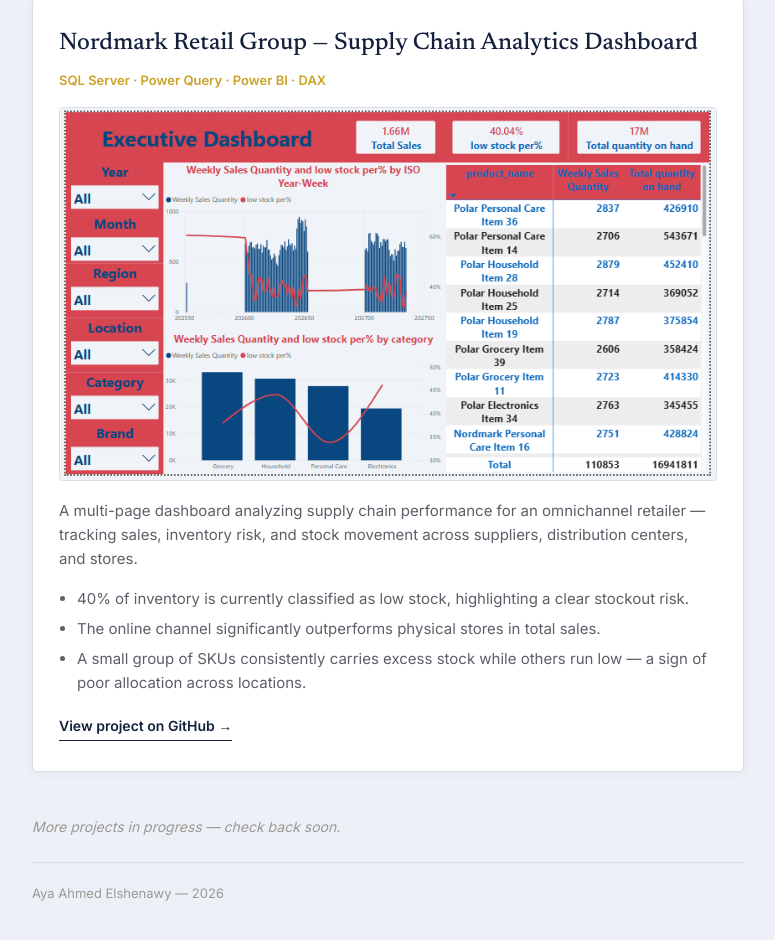
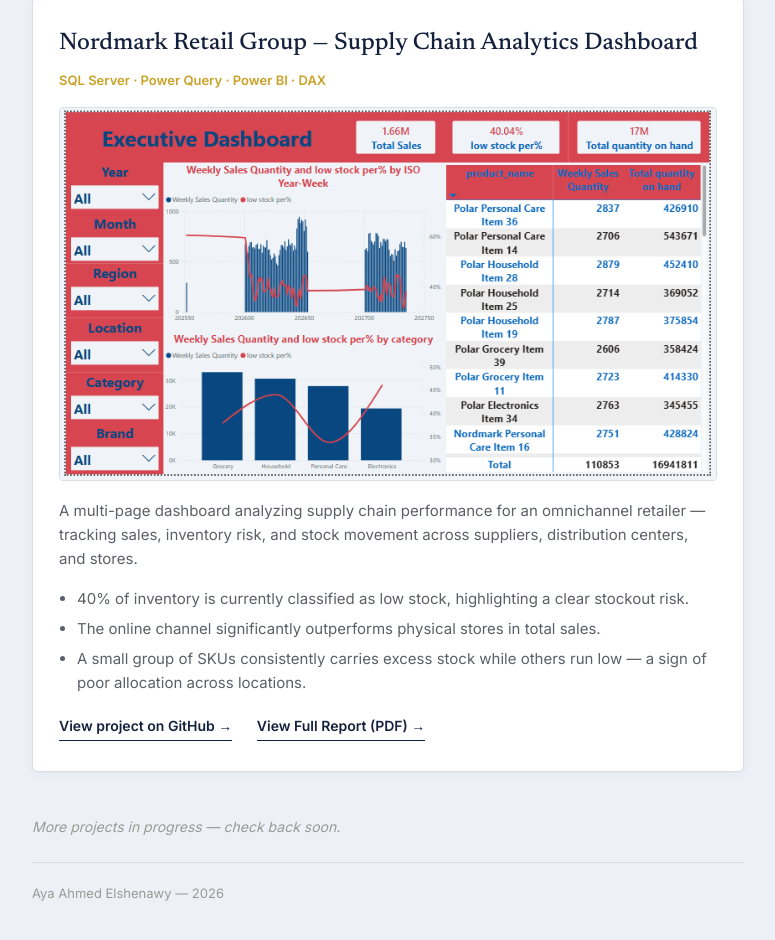
Before and after one commit to Aya1811/Aya1811.github.io, a plain HTML site: page index.html in a window 1280 px wide. Shown: the part 1855-2795 px from the top of the page, without its empty margins (252-1027 px from the left). Drawn offline with Linux system fonts and the light colour scheme.

Commit message:
Update index.html

```diff
--- a/index.html
+++ b/index.html
@@ -282,6 +282,7 @@
         <li>A small group of SKUs consistently carries excess stock while others run low — a sign of poor allocation across locations.</li>
       </ul>
       <a class="project-link" href="https://github.com/Aya1811/nordmark-supply-chain-dashboard" target="_blank">View project on GitHub →</a>
+         <a class="project-link" href="nordmark-report.pdf" target="_blank" style="margin-left:20px;">View Full Report (PDF) →</a>
     </div>
 
     <div class="coming-soon">More projects in progress — check back soon.</div>
```
